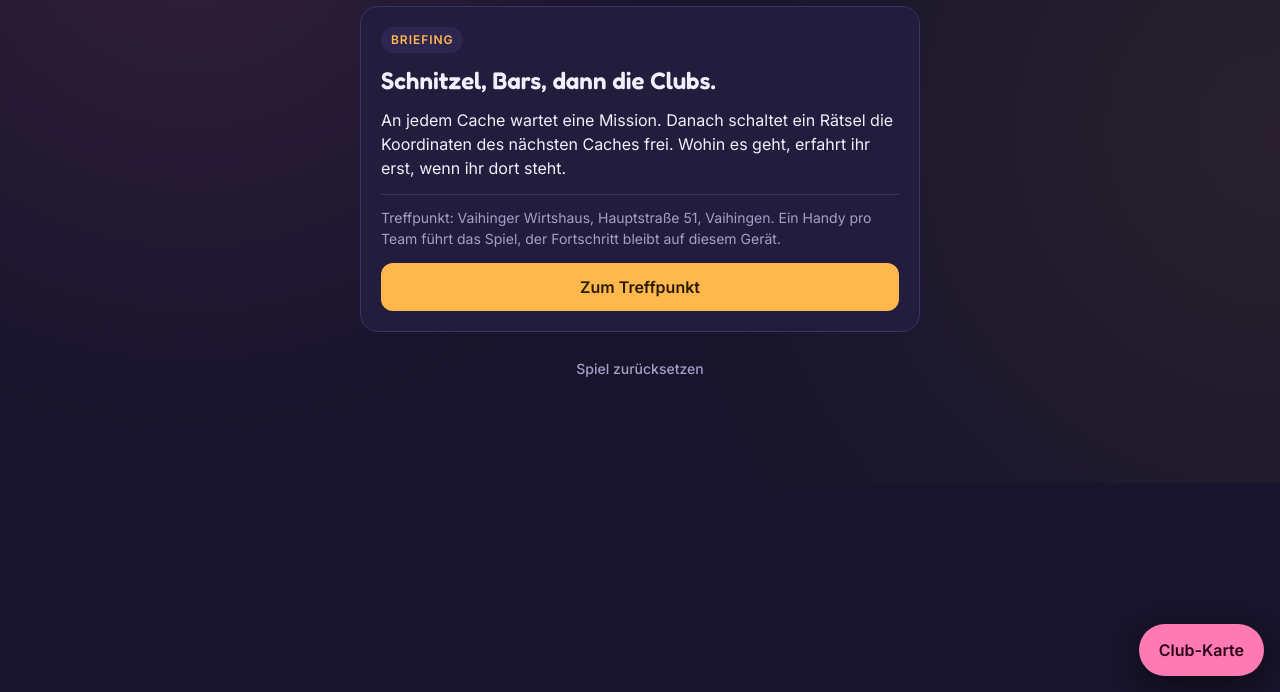
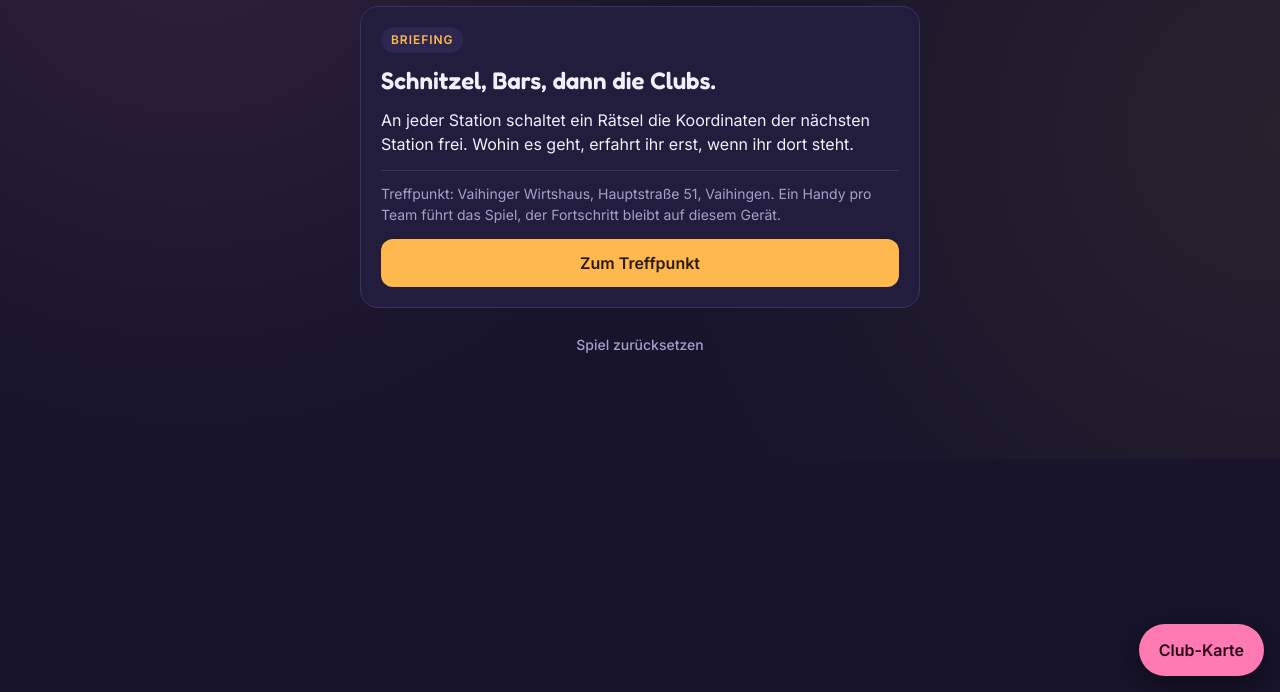
Before and after one commit to JanMoormann/schnitzeljagd, a plain HTML site: page index.html in a window 1280 px wide. Shown: the part 108-800 px from the top of the page. Drawn offline with nearby package versions, Linux system fonts and the light colour scheme.

Commit message:
Briefing ohne Missionen
Co-Authored-By: Claude Opus 5.5 <noreply@anthropic.com>
Claude-Session: https://claude.ai/code/session_01J8AcsEStRP3aQEsfe4UA7A

```diff
--- a/index.html
+++ b/index.html
@@ -288,7 +288,7 @@ function render(){
     el.innerHTML=`<div class="card">
       <span class="tag amber">Briefing</span>
       <h2>Schnitzel, Bars, dann die Clubs.</h2>
-      <p>An jedem Cache wartet eine Mission${ROUTE.letters?" und dafür ein Buchstabe":""}. Danach schaltet ein Rätsel die Koordinaten des nächsten Caches frei. Wohin es geht, erfahrt ihr erst, wenn ihr dort steht.</p>
+      <p>An jeder Station schaltet ein Rätsel die Koordinaten der nächsten Station frei. Wohin es geht, erfahrt ihr erst, wenn ihr dort steht.</p>
       ${ROUTE.letters?`<p>Wer am Ende das ganze Lösungswort hat, nennt es am Ziel.</p>`:""}
       <p class="note">Treffpunkt: ${esc(s.name)}${s.area?", "+esc(s.area):""}. Ein Handy pro Team führt das Spiel, der Fortschritt bleibt auf diesem Gerät.</p>
       <button class="primary full" id="go" type="button">Zum Treffpunkt</button></div>`;
```
